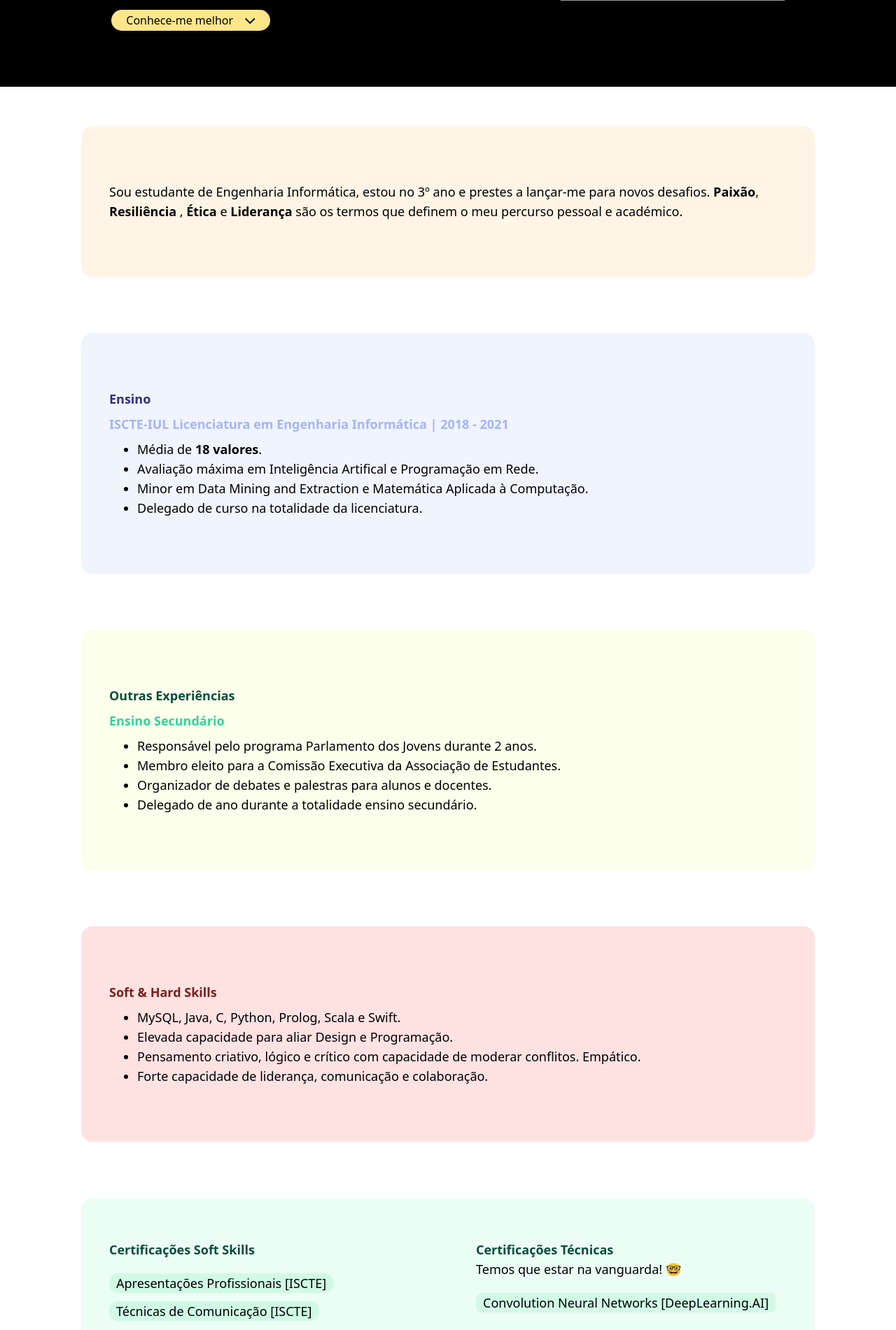
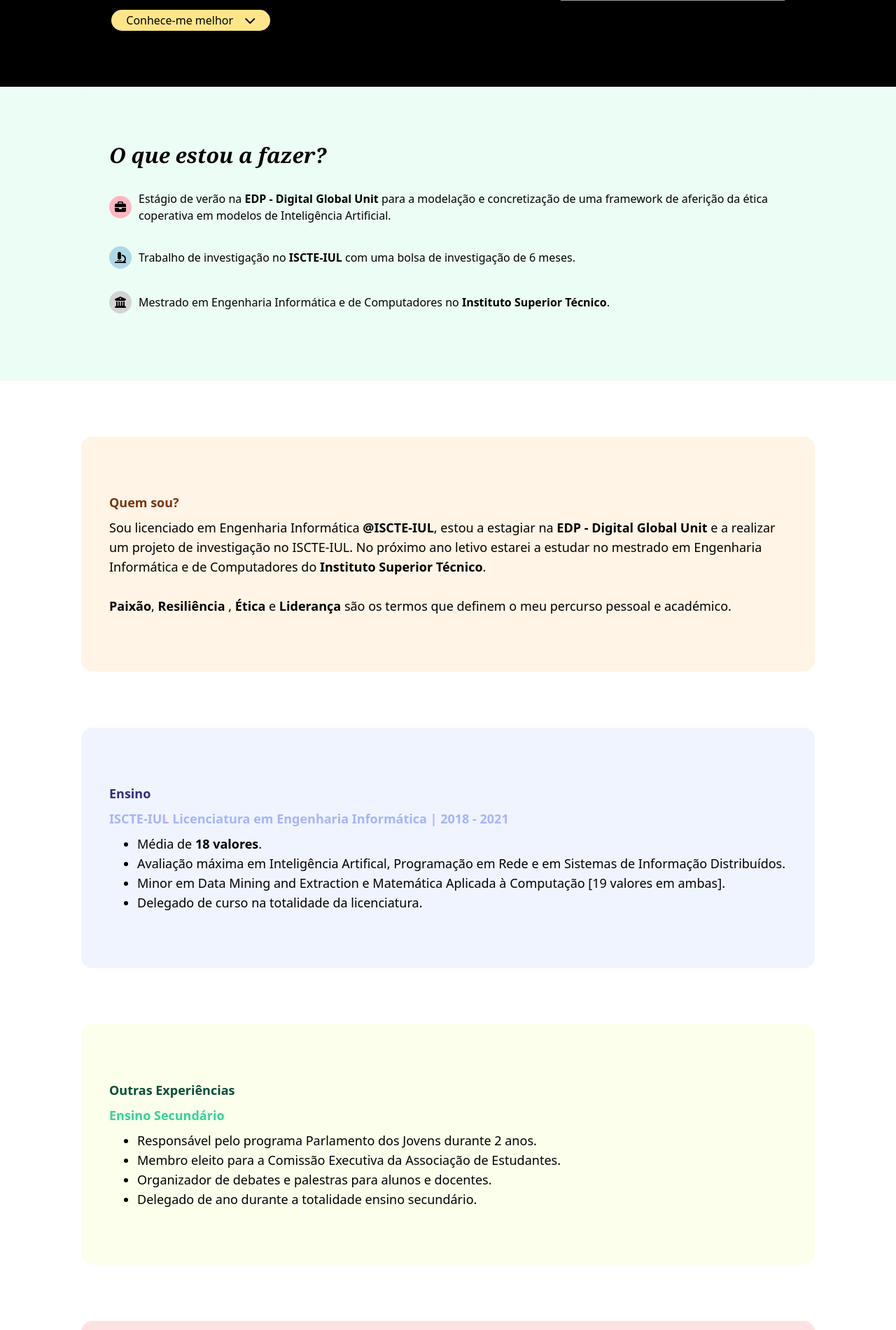
Before and after one commit to miguel-arrf/PersonalWebsite, a Django app: page / in a window 1280 px wide. Shown: the part 442-2343 px from the top of the page at 70% size. Run offline with Django 3.2, Linux system fonts and the light colour scheme; style sheets or scripts are compiled from the project's sources; some libraries are stand-ins or nearby versions; grey boxes are pictures that could not be loaded.

Commit message:
Visual updates. New section.

```diff
--- a/main/templates/main.html
+++ b/main/templates/main.html
@@ -178,7 +178,7 @@
                class="miguelFerreiraButton text-sm font-bold font-mono tracking-widest rounded-md">Miguel Ferreira</a>
         </div>
 
-        <button id="pipi"
+        <button id="hamburgerMenu"
                 class="transition text-white inline-flex p-3  rounded md:hidden ml-auto nav-toggler outline-none focus:outline-none"
                 data-target="#navigation">
 
@@ -283,17 +283,80 @@
 
 
 
+    <div class="relative bg-green-50 overflow-hidden md:pb-4 sm:p-0">
+        <div class="lg:container  lg:mx-auto">
 
-    <div id="first" class="relative bg-white overflow-hidden md:pt-14 lg:pb-20 md:pb-14 sm:p-0">
+            <!-- hero wrapper -->
+            <div class="grid grid-cols-1 md:grid-cols-12 md:gap-8 lg:gap-10 xl:gap-28 items-center bg-green-50 ">
+                <!-- hero text -->
+                <div class=" bg-green-50 transition col-start-2 col-span-10 md:rounded-2xl px-10 py-20  rounded-none">
+
+                    <p class="italic font-black font-serif text-3xl ">
+                        O que estou a fazer?
+                    </p>
+
+
+                    <div class="firstBulletPoint flex flex-row items-center py-8">
+                        <div class="flex-grow-0">
+                            <i class="fas fa-briefcase"
+                               style="border-radius: 60px; padding: 0.5em; background-color: lightpink; margin-right: 10px"></i>
+                        </div>
+                        <div class="col-span-5">
+                            Estágio de verão na <span class="font-bold">EDP - Digital Global Unit</span> para a
+                            modelação e concretização de uma framework de aferição da ética coperativa em modelos de
+                            Inteligência Artificial.
+                        </div>
+                    </div>
+
+                    <div class="secondBulletPoint flex flex-row items-center">
+                        <div class="flex-grow-0">
+                            <i class="fas fa-microscope"
+                               style="border-radius: 60px; padding: 0.5em; background-color: lightblue; margin-right: 10px"></i>
+                        </div>
+                        <div class="col-span-5">
+                            Trabalho de investigação no <span class="font-bold">ISCTE-IUL</span> com uma bolsa de
+                            investigação de 6 meses.
+                        </div>
+                    </div>
+
+                    <div class="thirdBulletPoint flex flex-row items-center pt-8">
+                        <div class="flex-grow-0">
+                            <i class="fas fa-university"
+                               style="border-radius: 60px; padding: 0.5em; background-color: lightgray; margin-right: 10px"></i>
+                        </div>
+                        <div class="col-span-5">
+                            Mestrado em Engenharia Informática e de Computadores no <span class="font-bold">Instituto Superior Técnico</span>.
+                        </div>
+                    </div>
+
+                </div>
+            </div>
+        </div>
+    </div>
+
+
+
+    <div id="first" class="relative bg-white overflow-hidden md:pt-20 lg:pb-20 md:pb-14 sm:p-0">
         <div class="lg:container  lg:mx-auto">
             <!-- hero wrapper -->
             <div class="grid grid-cols-1 md:grid-cols-12 md:gap-8 lg:gap-10 xl:gap-28 items-center  ">
                 <!-- hero text -->
                 <div class="firstBlock transition  col-start-2 col-span-10 md:rounded-2xl px-10 py-20  sm:rounded-none"
                      style="background: #FFF4E5">
-                    <p class="firstBlockText text-base font-light text-black sm:text-lg mx-auto">
-                        Sou estudante de Engenharia Informática, estou no 3º ano e prestes a lançar-me para novos
-                        desafios.
+
+                    <p class="firstBlockText text-base font-bold text-yellow-900 sm:text-lg mx-auto">
+                        Quem sou?
+                    </p>
+
+                    <p class="firstBlockText text-base font-light text-black sm:text-lg mx-auto pt-2">
+                        Sou licenciado em Engenharia Informática <span class="font-bold">@ISCTE-IUL</span>, estou a
+                        estagiar na <span class="font-bold">EDP - Digital Global Unit</span> e a realizar um projeto de
+                        investigação no ISCTE-IUL.
+                        No próximo ano letivo estarei a estudar no mestrado em Engenharia Informática e de Computadores
+                        do <span class="font-bold">Instituto Superior Técnico</span>.
+
+                        </br>
+                        </br>
 
                         <span class="font-bold">Paixão</span>,
                         <span class="font-bold">
@@ -308,6 +371,7 @@
                         </span>
 
                         são os termos que definem o meu percurso pessoal e académico.
+
                     </p>
                 </div>
             </div>
@@ -335,9 +399,11 @@
                     </p>
                     <ul class="secondBlockText pl-10 pt-2 list-disc text-base font-light text-black sm:text-lg mx-auto">
                         <li>Média de <span class="font-bold">18 valores</span>.</li>
-                        <li>Avaliação máxima em Inteligência Artifical e Programação em Rede.</li>
+                        <li>Avaliação máxima em Inteligência Artifical, Programação em Rede e em Sistemas de Informação
+                            Distribuídos.
+                        </li>
                         <li>Minor em Data Mining and Extraction e Matemática
-                            Aplicada à Computação.
+                            Aplicada à Computação [19 valores em ambas].
                         </li>
                         <li>Delegado de curso na totalidade da licenciatura.</li>
                     </ul>
@@ -393,7 +459,7 @@
                     </p>
 
                     <ul class="forthBlockText pl-10 pt-2 list-disc text-base font-light text-black sm:text-lg mx-auto">
-                        <li>MySQL, Java, C, Python, Prolog, Scala e Swift.</li>
+                        <li>MySQL, Java, C, Python, Prolog, Scala, Swift e MongoDB.</li>
                         <li>Elevada capacidade para aliar Design e Programação.</li>
                         <li>Pensamento criativo, lógico e crítico com capacidade de moderar conflitos. Empático.</li>
                         <li>Forte capacidade de liderança, comunicação e colaboração.</li>
@@ -418,32 +484,6 @@
 
                     <div class="grid  grid-cols-6 rounded-2xl md:gap-8 lg:gap-10 items-start ">
 
-                        <div class="col-span-6 sm:col-span-3 rounded-2xl p-5  py-10">
-
-                            <p class="fifthBlockHeadline_1 text-base font-bold text-green-900 sm:text-lg mx-auto">
-                                Certificações Soft Skills
-                            </p>
-{#                            <p class="fifthBlockSubHeadline_1 text-base font-light text-black sm:text-lg mx-auto">#}
-{#                                Sim, existem certificações para soft skills!#}
-{#                            </p>#}
-
-                            <div class=" flex flex-row items-start gap-3 pt-5 flex-wrap">
-                                <p class="fifthBlockCertificate_1_1 flex text-base font-light  text-black sm:text-lg  bg-green-100 rounded-xl px-2.5">
-                                    Apresentações Profissionais [ISCTE]
-                                </p>
-
-                                <p class="fifthBlockCertificate_1_2 flex text-base font-light  text-black sm:text-lg  bg-green-100 rounded-xl px-2.5">
-                                    Técnicas de Comunicação [ISCTE]
-                                </p>
-
-                            </div>
-                           {% comment %} <div
-                               class=" self-center text-center flex-grow  transition px-2.5 py-0.5 rounded-lg bg-gray-200 text-gray-400 hover:text-gray-500">
-
-                                   <a href="mailto: mferreira.oeiras@gmail.com"  target="_blank">Relatório  <i class="fas fa-external-link-square-alt"></i></a>
-                            </div>{% endcomment %}
-
-                        </div>
 
                         <div class="col-span-6 sm:col-span-3 p-5 py-10">
                             <p class="fifthBlockHeadline_2 text-base font-bold text-green-900 sm:text-lg mx-auto">
@@ -460,6 +500,39 @@
 
                                 <p class="fifthBlockCertificate_2_2 text-base font-light  text-black sm:text-lg  bg-green-100 rounded-lg px-2.5">
                                     Convolution Neural Networks [DeepLearning.AI]
+                                </p>
+
+                                <p class="fifthBlockCertificate_2_2 text-base font-light  text-black sm:text-lg  bg-green-100 rounded-lg px-2.5">
+                                    AI Workflow: Feature Engineering and Bias Detection [IBM]
+
+                                </p>
+
+                            </div>
+                            {% comment %} <div
+                               class=" self-center text-center flex-grow  transition px-2.5 py-0.5 rounded-lg bg-gray-200 text-gray-400 hover:text-gray-500">
+
+                                   <a href="mailto: mferreira.oeiras@gmail.com"  target="_blank">Relatório  <i class="fas fa-external-link-square-alt"></i></a>
+                            </div>{% endcomment %}
+
+                        </div>
+
+
+                        <div class="col-span-6 sm:col-span-3 rounded-2xl p-5  py-10">
+
+                            <p class="fifthBlockHeadline_1 text-base font-bold text-green-900 sm:text-lg mx-auto">
+                                Certificações Soft Skills
+                            </p>
+                            {#                            <p class="fifthBlockSubHeadline_1 text-base font-light text-black sm:text-lg mx-auto">#}
+                            {#                                Sim, existem certificações para soft skills!#}
+                            {#                            </p>#}
+
+                            <div class=" flex flex-row items-start gap-3 pt-5 flex-wrap">
+                                <p class="fifthBlockCertificate_1_1 flex text-base font-light  text-black sm:text-lg  bg-green-100 rounded-lg px-2.5">
+                                    Apresentações Profissionais [ISCTE]
+                                </p>
+
+                                <p class="fifthBlockCertificate_1_2 flex text-base font-light  text-black sm:text-lg  bg-green-100 rounded-lg px-2.5">
+                                    Técnicas de Comunicação [ISCTE]
                                 </p>
 
                             </div>
@@ -571,7 +644,8 @@
                                 Projeto de Processamento de Informação [20 valores]
                             </p>
                             <p class="seventhBlockSubHeadline text-base font-light text-black pt-5 sm:text-lg mx-auto">
-                                Modelação de empresas e geração de cotações bolsistas com tratamento estatístico e probabilístico utilizando cadeias de Markov.
+                                Modelação de empresas e geração de cotações bolsistas com tratamento estatístico e
+                                probabilístico utilizando cadeias de Markov.
                             </p>
 
                             <div class="flex flex-row items-start gap-3 pt-5 flex-wrap pb-5">
@@ -584,7 +658,8 @@
                                     Java
                                 </p>
 
-                                 <a href="https://drive.google.com/file/d/12_oDRbKgF52lHoJ9TbPL0kvov-eOHGOp/view?usp=sharing" target="_blank"
+                                <a href="https://drive.google.com/file/d/12_oDRbKgF52lHoJ9TbPL0kvov-eOHGOp/view?usp=sharing"
+                                   target="_blank"
                                    class="seventhBlockTag_3 px-2.5 py-0.5 rounded-lg bg-gray-300 text-gray-600 hover:text-gray-900">
                                     Relatório
                                     <i class="fas fa-external-link-square-alt"></i>
@@ -684,15 +759,18 @@
 
             <div class="speakWithMe_buttons mt-12 flex justify-center px-20">
 
-                <a href="mailto: mferreira.oeiras@gmail.com"  target="_blank"  class=" flex-grow-0 w-20 mx-2 py-2 px-4  bg-yellow-600 hover:bg-yellow-700 focus:ring-yellow-500 focus:ring-yellow-indigo-200 text-white transition ease-in duration-200 text-center text-base font-semibold shadow-md focus:outline-none focus:ring-2 focus:ring-offset-2  rounded-2xl ">
+                <a href="mailto: mferreira.oeiras@gmail.com" target="_blank"
+                   class=" flex-grow-0 w-20 mx-2 py-2 px-4  bg-yellow-600 hover:bg-yellow-700 focus:ring-yellow-500 focus:ring-yellow-indigo-200 text-white transition ease-in duration-200 text-center text-base font-semibold shadow-md focus:outline-none focus:ring-2 focus:ring-offset-2  rounded-2xl ">
                     <i class=" fas fa-at"></i>
                 </a>
 
-                <a href="tel:929172414" class="flex-grow-0 mx-2 py-2 px-4 w-20  bg-yellow-600 hover:bg-yellow-700 focus:ring-yellow-500 focus:ring-yellow-indigo-200 text-white transition ease-in duration-200 text-center text-base font-semibold shadow-md focus:outline-none focus:ring-2 focus:ring-offset-2  rounded-2xl ">
+                <a href="tel:929172414"
+                   class="flex-grow-0 mx-2 py-2 px-4 w-20  bg-yellow-600 hover:bg-yellow-700 focus:ring-yellow-500 focus:ring-yellow-indigo-200 text-white transition ease-in duration-200 text-center text-base font-semibold shadow-md focus:outline-none focus:ring-2 focus:ring-offset-2  rounded-2xl ">
                     <i class="fas fa-phone"></i>
                 </a>
 
-                <a href="http://linkedin.com/in/marrf" target="_blank" class="flex-grow-0 mx-2 py-2 px-4  w-20 bg-yellow-600 hover:bg-yellow-700 focus:ring-yellow-500 focus:ring-yellow-indigo-200 text-white transition ease-in duration-200 text-center text-base font-semibold shadow-md focus:outline-none focus:ring-2 focus:ring-offset-2  rounded-2xl ">
+                <a href="http://linkedin.com/in/marrf" target="_blank"
+                   class="flex-grow-0 mx-2 py-2 px-4  w-20 bg-yellow-600 hover:bg-yellow-700 focus:ring-yellow-500 focus:ring-yellow-indigo-200 text-white transition ease-in duration-200 text-center text-base font-semibold shadow-md focus:outline-none focus:ring-2 focus:ring-offset-2  rounded-2xl ">
                     <i class="fab fa-linkedin"></i>
                 </a>
 
@@ -714,14 +792,14 @@
             <span class="inline-flex justify-center mt-4 space-x-5 sm:ml-auto sm:mt-0 sm:justify-start">
 
             <a href="http://linkedin.com/in/marrf" target="_blank"
-               class="linkedinAnimation text-white hover:text-gray-500">
+               class="linkedinAnimation transition text-gray-500 hover:text-white">
                 <span class="sr-only">Linkedin</span>
                 <i class="w-6 h-6 fab fa-linkedin-in fa-lg"></i>
 
             </a>
 
             <a href="https://github.com/miguel-arrf/" target="_blank"
-               class="githubAnimation text-white hover:text-gray-500">
+               class="githubAnimation transition text-gray-500 hover:text-white">
                 <span class="sr-only">GitHub</span>
                 <i class="fab fa-github fa-lg"></i>
 
@@ -749,6 +827,12 @@
 
 
     <script>
+        ScrollReveal().reveal('.firstBulletPoint', {origin: 'right', distance: '40px', delay: 0});
+        ScrollReveal().reveal('.secondBulletPoint', {origin: 'right', distance: '40px', delay: 250});
+        ScrollReveal().reveal('.thirdBulletPoint', {origin: 'right', distance: '40px', delay: 500});
+
+
+
         ScrollReveal().reveal('.firstBlock');
         ScrollReveal().reveal('.firstBlockText', {delay: 500});
 
@@ -905,7 +989,7 @@
         //    $(this).toggleClass('open');
         //});
 
-        $('#pipi').click(function () {
+        $('#hamburgerMenu').click(function () {
             $('.hamburger').toggleClass('open');
         });
 
```
Lines whose indentation alone changed are shown as unchanged.
